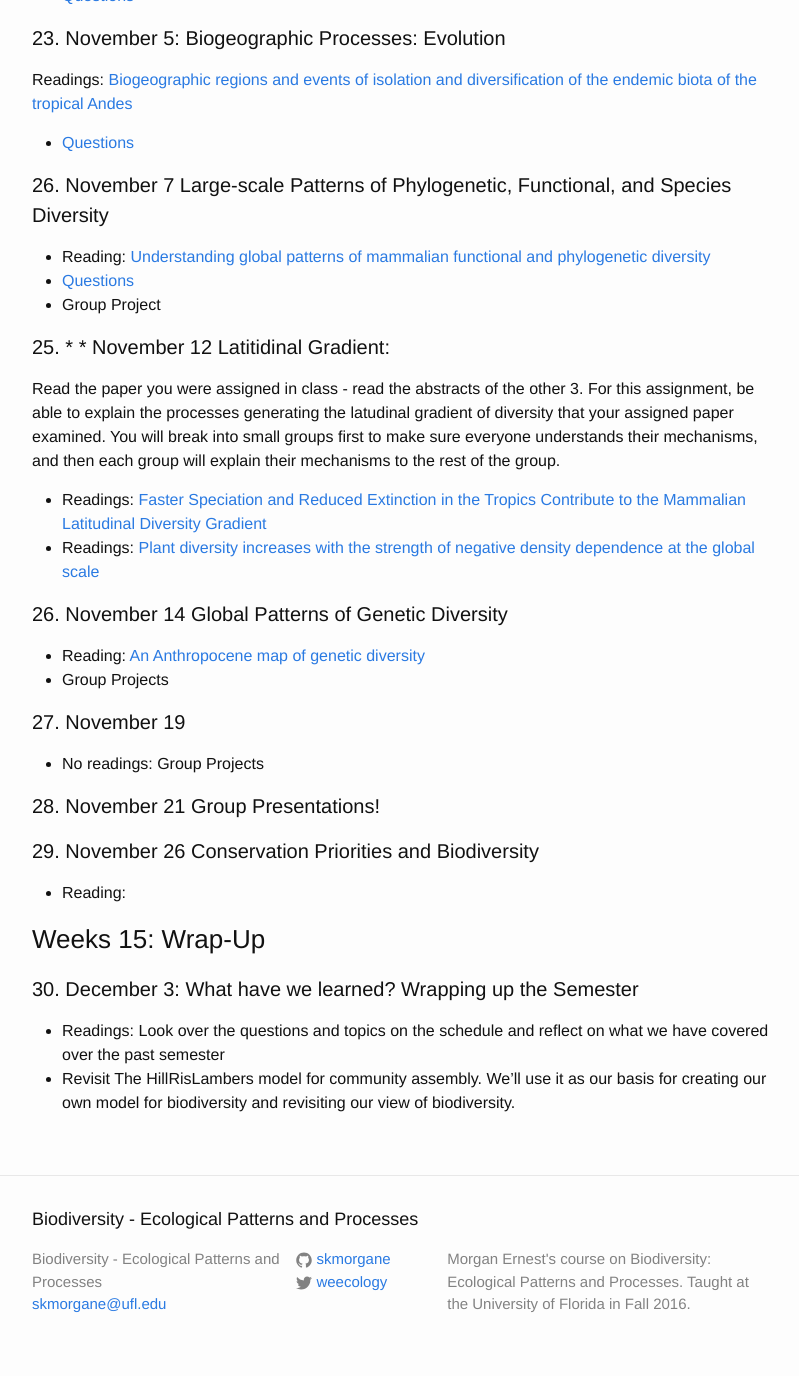
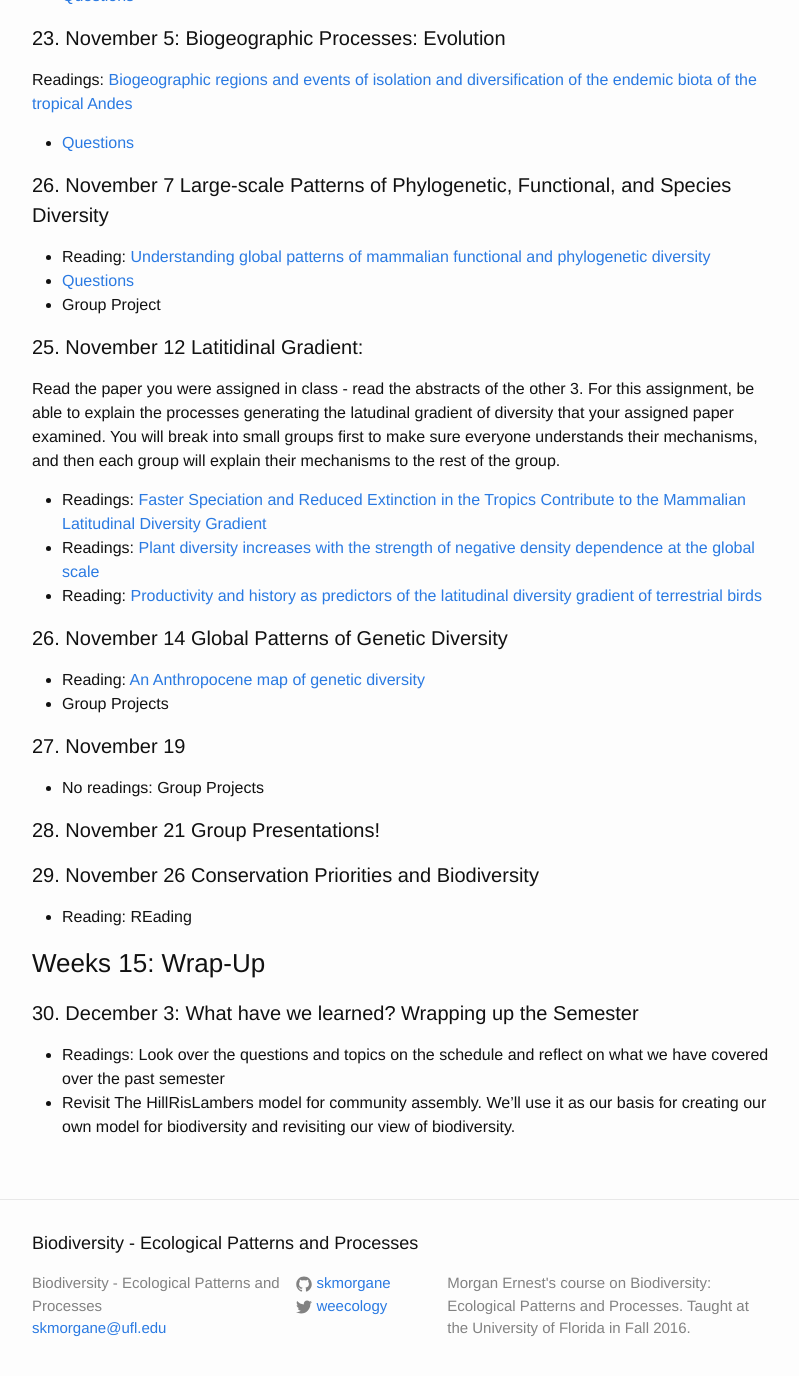
Before and after one commit to skmorgane/biodiversity-course, a Jekyll site: the page built from schedule.md, in a window 1280 px wide and 1400 px high, scrolled down 4151 px. Shown: the top 1376 px of the window, without its empty margins (238-1037 px from the left). Built offline with Jekyll 4.4.1, drawn with Linux system fonts in a browser that asks for light colours.

Commit message:
Adds energetic hypothesis latitudinal paper

```diff
--- a/schedule.md
+++ b/schedule.md
@@ -141,11 +141,11 @@ Readings: [Biogeographic regions and events of isolation and diversification of
 * [Questions]({{ site.baseurl }}/questions/GlobalDiversity)
 * Group Project
 
-#### 25. * * November 12 Latitidinal Gradient:
+#### 25. November 12 Latitidinal Gradient:
 Read the paper you were assigned in class - read the abstracts of the other 3. For this assignment, be able to explain the processes generating the latudinal gradient of diversity that your assigned paper examined. You will break into small groups first to make sure everyone understands their mechanisms, and then each group will explain their mechanisms to the rest of the group.
 * Readings: [Faster Speciation and Reduced Extinction in the Tropics Contribute to the Mammalian Latitudinal Diversity Gradient](https://doi.org/10.1371/journal.pbio.1001775)
 * Readings: [Plant diversity increases with the strength of negative density dependence at the global scale](https://doi.org/10.1126/science.aam5678)
-
+* Reading: [Productivity and history as predictors of the latitudinal diversity gradient of terrestrial birds](https://doi.org/10.1890/0012-9658(2003)084[1608:PAHAPO]2.0.CO;2)
 
 #### 26. November 14 Global Patterns of Genetic Diversity
 * Reading: [An Anthropocene map of genetic diversity](https://doi.org/10.1126/science.aaf4381)
@@ -157,7 +157,7 @@ Read the paper you were assigned in class - read the abstracts of the other 3. F
 #### 28. November 21 Group Presentations!
 
 #### 29. November 26 Conservation Priorities and Biodiversity
-* Reading:
+* Reading: REading
 
 ### Weeks 15: Wrap-Up
 
```
